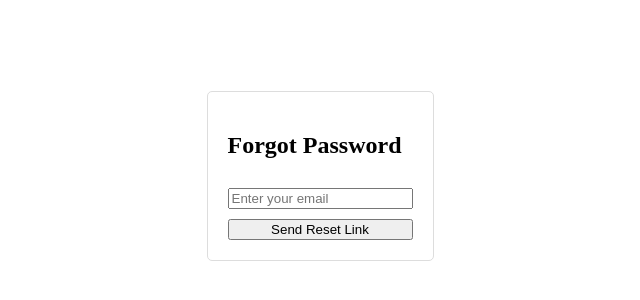
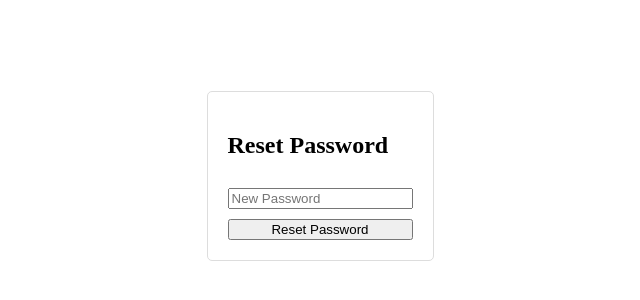
Before and after one commit to vich1123/password-reset-pro, a React (Create React App) app in the folder frontend/: page /forgot-password in a window 1280 px wide. Shown: the part 232-532 px from the top of the page, without its empty margins (320-960 px from the left). Built offline with nearby package versions, Linux system fonts and the light colour scheme.

Commit message:
Fixed reset password routing issue

```diff
--- a/frontend/src/components/ForgotPassword.js
+++ b/frontend/src/components/ForgotPassword.js
@@ -1,19 +1,23 @@
 import React, { useState } from "react";
+import { useParams, useNavigate } from "react-router-dom";
 
-const ForgotPassword = () => {
-    const [email, setEmail] = useState("");
+const ResetPassword = () => {
+    const { token } = useParams();
+    const navigate = useNavigate();
+    const [password, setPassword] = useState("");
 
     const handleSubmit = async (e) => {
         e.preventDefault();
         try {
-            const response = await fetch("http://localhost:5001/api/auth/forgot-password", {
+            const response = await fetch(`https://password-reset-pro.onrender.com/api/auth/reset-password/${token}`, {
                 method: "POST",
                 headers: { "Content-Type": "application/json" },
-                body: JSON.stringify({ email }),
+                body: JSON.stringify({ password }),
             });
 
             const data = await response.json();
             alert(data.message);
+            if (response.ok) navigate("/");
         } catch (error) {
             console.error("Error:", error);
         }
@@ -22,9 +26,9 @@ const ForgotPassword = () => {
     return (
         <div style={styles.container}>
             <form onSubmit={handleSubmit} style={styles.form}>
-                <h2>Forgot Password</h2>
-                <input type="email" placeholder="Enter your email" value={email} onChange={(e) => setEmail(e.target.value)} required />
-                <button type="submit">Send Reset Link</button>
+                <h2>Reset Password</h2>
+                <input type="password" placeholder="New Password" value={password} onChange={(e) => setPassword(e.target.value)} required />
+                <button type="submit">Reset Password</button>
             </form>
         </div>
     );
@@ -35,4 +39,4 @@ const styles = {
     form: { display: "flex", flexDirection: "column", gap: "10px", padding: "20px", border: "1px solid #ddd", borderRadius: "5px" },
 };
 
-export default ForgotPassword;
+export default ResetPassword;
```
